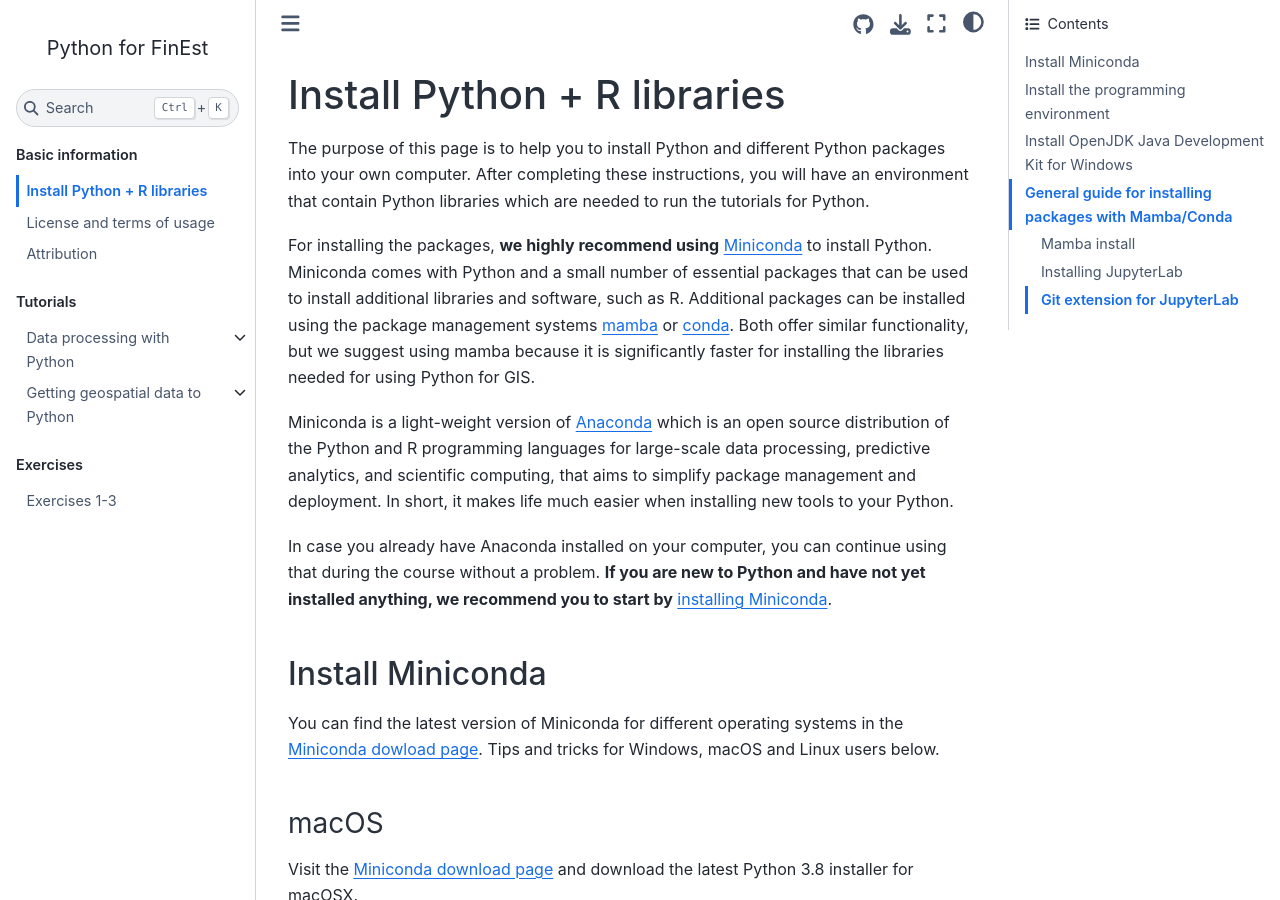
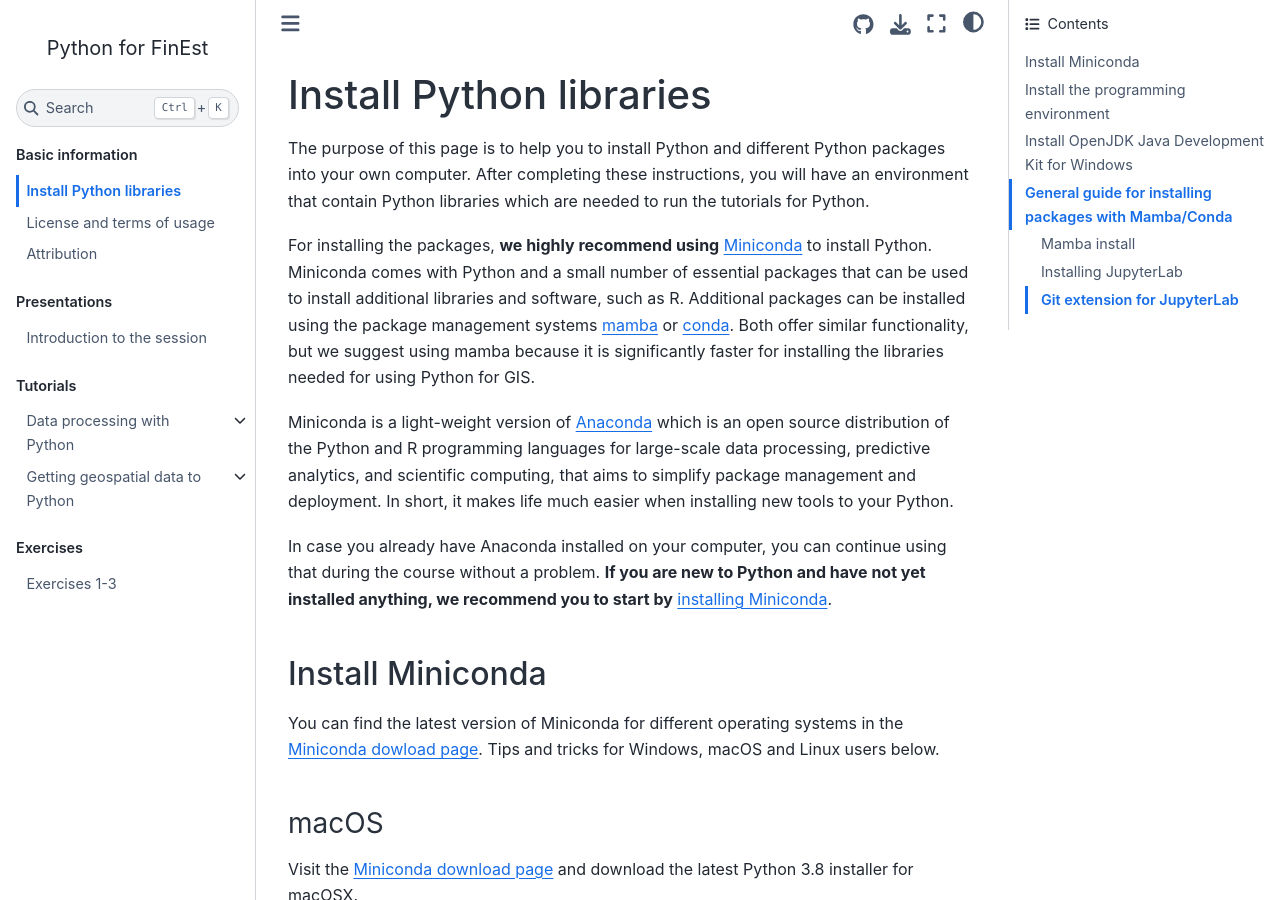
Before and after one commit to HTenkanen/FinEst-Workshop, a Sphinx documentation site: the page built from source/course-info/installing-miniconda.rst, in a window 1280 px wide and 900 px high. Built offline with Sphinx 7.4.7 and the Sphinx Book theme 1.1.4, drawn with Linux system fonts in a browser that asks for light colours; pages that are not in the unit, such as notebooks, are missing from menus.

Commit message:
Minor edits

```diff
--- a/source/course-info/installing-miniconda.rst
+++ b/source/course-info/installing-miniconda.rst
@@ -1,5 +1,5 @@
-Install Python + R libraries
-============================
+Install Python libraries
+========================
 
 The purpose of this page is to help you to install Python and different Python packages into your own computer. After completing these instructions, you will have an environment that contain Python libraries which are needed to run the tutorials for Python.
 
```
Also changed, not shown: source/lessons/introduction.rst (added, +9 -0 lines), source/notebooks/geoprocessing/img/geodataframe.png (added).
